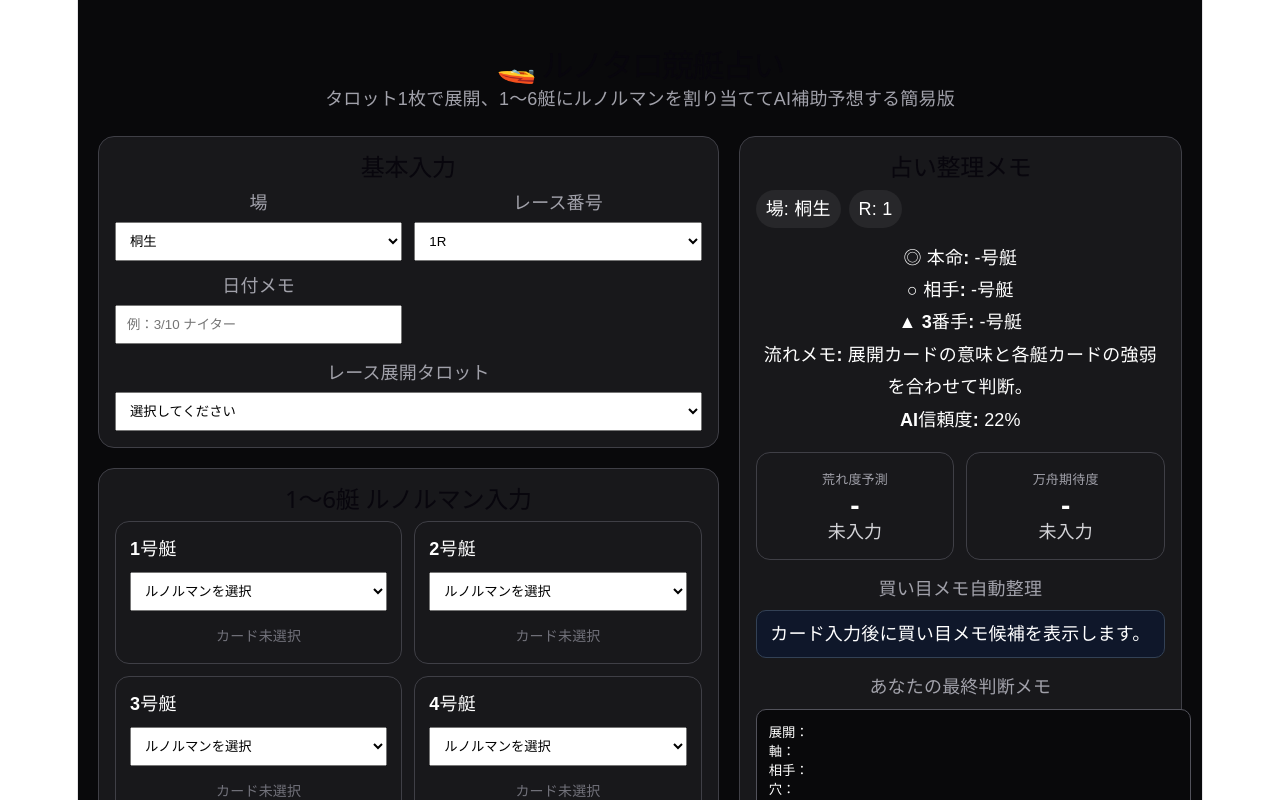
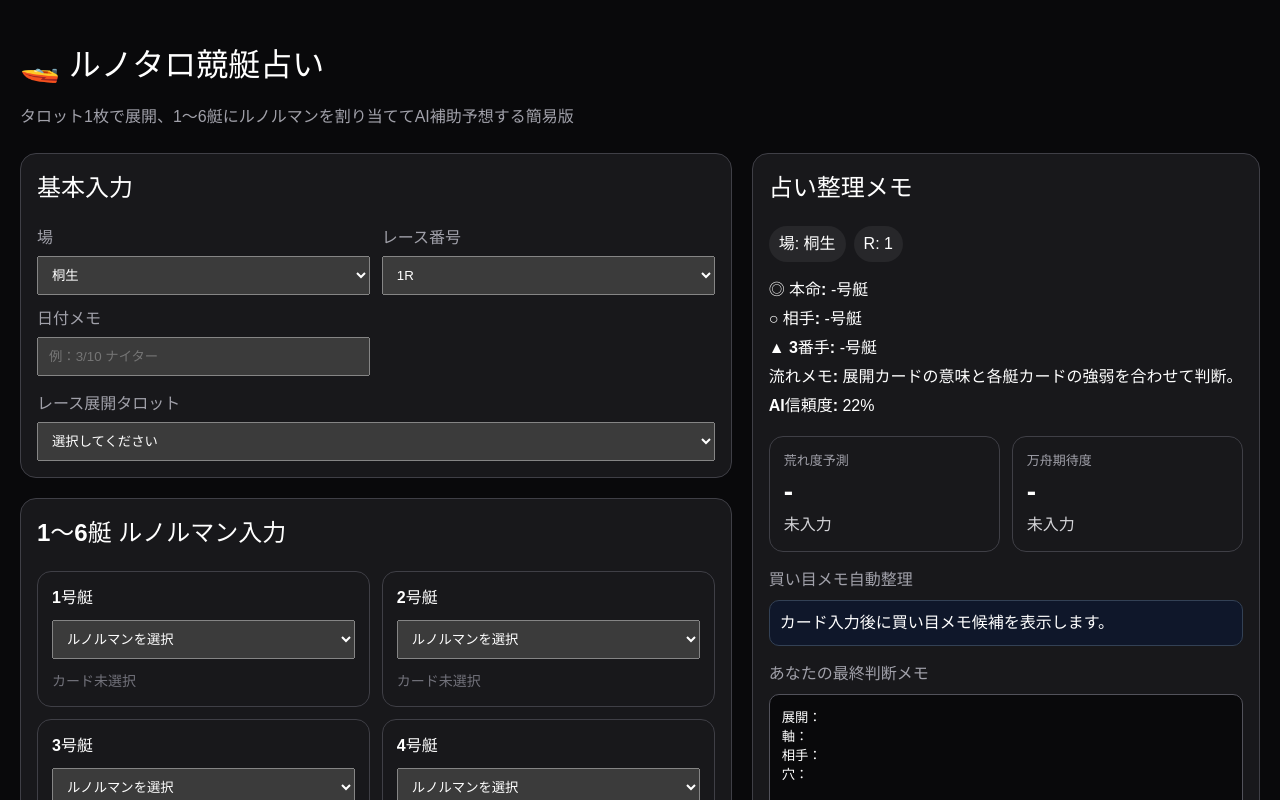
Before and after one commit to j1n77jp/runotaro-app, a React (Vite) app: page / in a window 1280 px wide. Shown: the top 800 px of the page. Built offline with nearby package versions, Linux system fonts and the light colour scheme.

Commit message:
Update index.css

```diff
--- a/src/index.css
+++ b/src/index.css
@@ -1,111 +1,33 @@
 :root {
-  --text: #6b6375;
-  --text-h: #08060d;
-  --bg: #fff;
-  --border: #e5e4e7;
-  --code-bg: #f4f3ec;
-  --accent: #aa3bff;
-  --accent-bg: rgba(170, 59, 255, 0.1);
-  --accent-border: rgba(170, 59, 255, 0.5);
-  --social-bg: rgba(244, 243, 236, 0.5);
-  --shadow:
-    rgba(0, 0, 0, 0.1) 0 10px 15px -3px, rgba(0, 0, 0, 0.05) 0 4px 6px -2px;
+  font-family: system-ui, -apple-system, BlinkMacSystemFont, "Segoe UI", sans-serif;
+  line-height: 1.5;
+  font-weight: 400;
 
-  --sans: system-ui, 'Segoe UI', Roboto, sans-serif;
-  --heading: system-ui, 'Segoe UI', Roboto, sans-serif;
-  --mono: ui-monospace, Consolas, monospace;
-
-  font: 18px/145% var(--sans);
-  letter-spacing: 0.18px;
-  color-scheme: light dark;
-  color: var(--text);
-  background: var(--bg);
+  color-scheme: dark;
   font-synthesis: none;
   text-rendering: optimizeLegibility;
   -webkit-font-smoothing: antialiased;
   -moz-osx-font-smoothing: grayscale;
 
-  @media (max-width: 1024px) {
-    font-size: 16px;
-  }
+  box-sizing: border-box;
 }
 
-@media (prefers-color-scheme: dark) {
-  :root {
-    --text: #9ca3af;
-    --text-h: #f3f4f6;
-    --bg: #16171d;
-    --border: #2e303a;
-    --code-bg: #1f2028;
-    --accent: #c084fc;
-    --accent-bg: rgba(192, 132, 252, 0.15);
-    --accent-border: rgba(192, 132, 252, 0.5);
-    --social-bg: rgba(47, 48, 58, 0.5);
-    --shadow:
-      rgba(0, 0, 0, 0.4) 0 10px 15px -3px, rgba(0, 0, 0, 0.25) 0 4px 6px -2px;
-  }
+*,
+*::before,
+*::after {
+  box-sizing: inherit;
+}
 
-  #social .button-icon {
-    filter: invert(1) brightness(2);
-  }
+html,
+body,
+#root {
+  margin: 0;
+  padding: 0;
+  width: 100%;
+  min-width: 0;
+  min-height: 100%;
 }
 
 body {
-  margin: 0;
+  background: #09090b;
 }
-
-#root {
-  width: 1126px;
-  max-width: 100%;
-  margin: 0 auto;
-  text-align: center;
-  border-inline: 1px solid var(--border);
-  min-height: 100svh;
-  display: flex;
-  flex-direction: column;
-  box-sizing: border-box;
-}
-
-h1,
-h2 {
-  font-family: var(--heading);
-  font-weight: 500;
-  color: var(--text-h);
-}
-
-h1 {
-  font-size: 56px;
-  letter-spacing: -1.68px;
-  margin: 32px 0;
-  @media (max-width: 1024px) {
-    font-size: 36px;
-    margin: 20px 0;
-  }
-}
-h2 {
-  font-size: 24px;
-  line-height: 118%;
-  letter-spacing: -0.24px;
-  margin: 0 0 8px;
-  @media (max-width: 1024px) {
-    font-size: 20px;
-  }
-}
-p {
-  margin: 0;
-}
-
-code,
-.counter {
-  font-family: var(--mono);
-  display: inline-flex;
-  border-radius: 4px;
-  color: var(--text-h);
-}
-
-code {
-  font-size: 15px;
-  line-height: 135%;
-  padding: 4px 8px;
-  background: var(--code-bg);
-}
```
